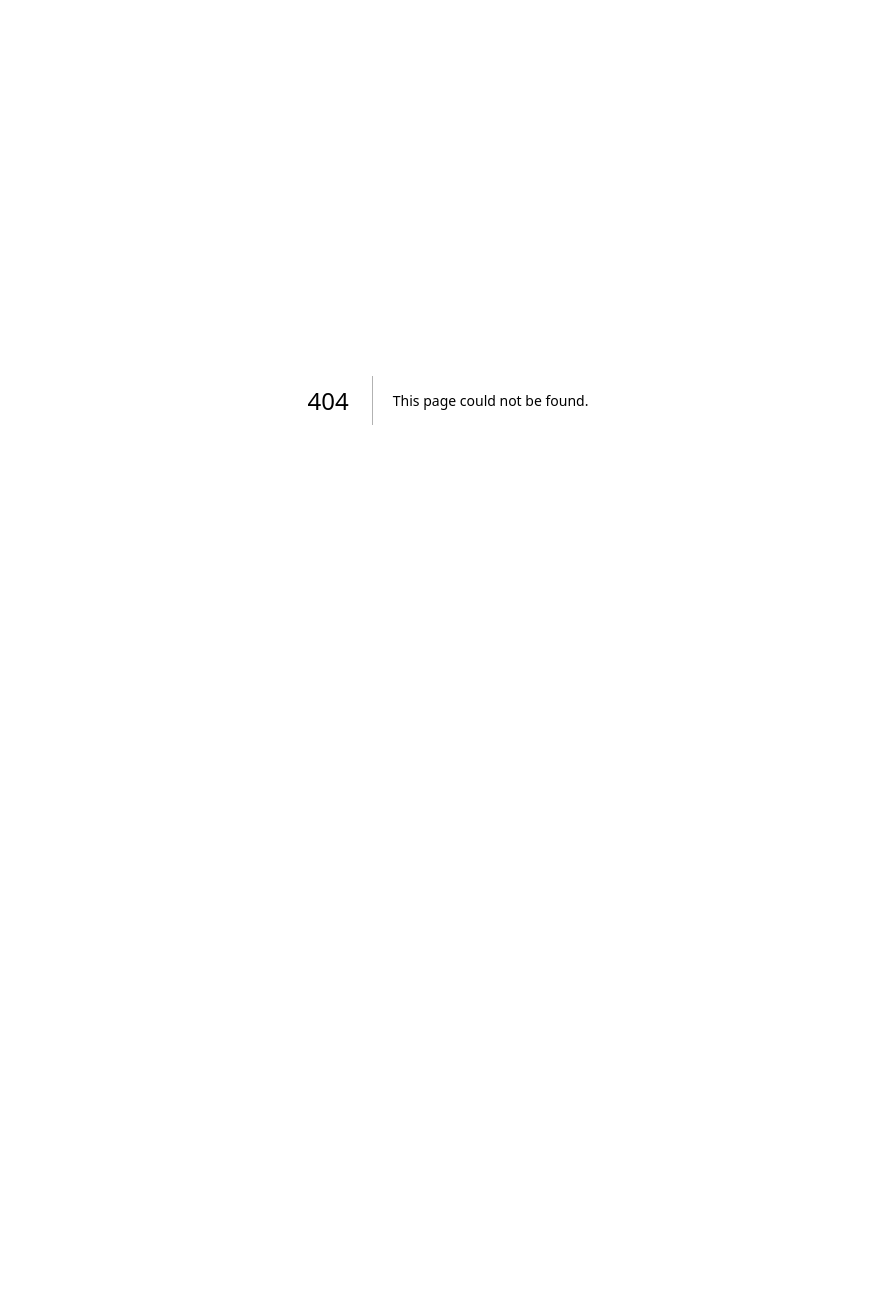
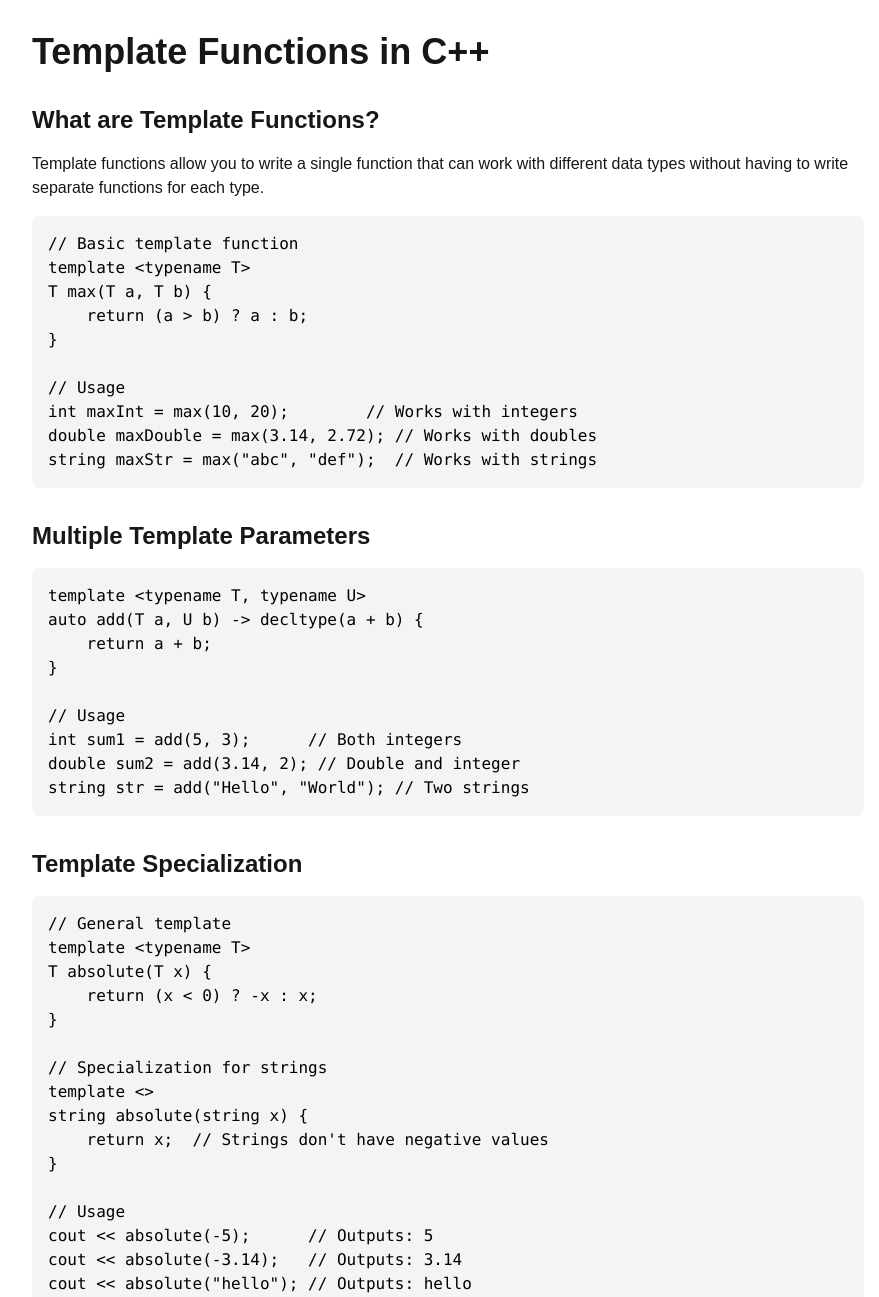
Before and after one commit to Evandabest/learnDS, a Next.js app: page /template in a window 1280 px wide. Before the commit this address had no page. Shown: the top 1297 px of the page, without its empty margins (192-1071 px from the left). Before the commit the page ends 800 px from the top, so only its background shows below. Built offline with nearby package versions, Linux system fonts and the light colour scheme.

Commit message:
feat: add page about template functions

```diff
--- /dev/null
+++ b/app/template/page.tsx
@@ -0,0 +1,109 @@
+'use client';
+
+export default function TemplatePage() {
+  return (
+    <div className="max-w-4xl mx-auto p-8">
+      <h1 className="text-4xl font-bold mb-8">Template Functions in C++</h1>
+
+      <section className="mb-8">
+        <h2 className="text-2xl font-semibold mb-4">What are Template Functions?</h2>
+        <p className="mb-4">
+          Template functions allow you to write a single function that can work with different
+          data types without having to write separate functions for each type.
+        </p>
+        <pre className="bg-gray-100 p-4 rounded-lg mb-4">
+          <code className="text-black">{`// Basic template function
+template <typename T>
+T max(T a, T b) {
+    return (a > b) ? a : b;
+}
+
+// Usage
+int maxInt = max(10, 20);        // Works with integers
+double maxDouble = max(3.14, 2.72); // Works with doubles
+string maxStr = max("abc", "def");  // Works with strings`}</code>
+        </pre>
+      </section>
+
+      <section className="mb-8">
+        <h2 className="text-2xl font-semibold mb-4">Multiple Template Parameters</h2>
+        <pre className="bg-gray-100 p-4 rounded-lg mb-4">
+          <code className="text-black">{`template <typename T, typename U>
+auto add(T a, U b) -> decltype(a + b) {
+    return a + b;
+}
+
+// Usage
+int sum1 = add(5, 3);      // Both integers
+double sum2 = add(3.14, 2); // Double and integer
+string str = add("Hello", "World"); // Two strings`}</code>
+        </pre>
+      </section>
+
+      <section className="mb-8">
+        <h2 className="text-2xl font-semibold mb-4">Template Specialization</h2>
+        <pre className="bg-gray-100 p-4 rounded-lg mb-4">
+          <code className="text-black">{`// General template
+template <typename T>
+T absolute(T x) {
+    return (x < 0) ? -x : x;
+}
+
+// Specialization for strings
+template <>
+string absolute(string x) {
+    return x;  // Strings don't have negative values
+}
+
+// Usage
+cout << absolute(-5);      // Outputs: 5
+cout << absolute(-3.14);   // Outputs: 3.14
+cout << absolute("hello"); // Outputs: hello`}</code>
+        </pre>
+      </section>
+
+      <section className="mb-8">
+        <h2 className="text-2xl font-semibold mb-4">Common Use Cases</h2>
+        <div className="space-y-4">
+          <div className="border p-4 rounded-lg">
+            <h3 className="text-xl font-semibold mb-2">Array Operations</h3>
+            <pre className="bg-gray-100 p-4 rounded-lg">
+              <code className="text-black">{`template <typename T>
+T sum(T arr[], int size) {
+    T result = T();  // Initialize to default value
+    for(int i = 0; i < size; i++) {
+        result += arr[i];
+    }
+    return result;
+}`}</code>
+            </pre>
+          </div>
+
+          <div className="border p-4 rounded-lg">
+            <h3 className="text-xl font-semibold mb-2">Container Operations</h3>
+            <pre className="bg-gray-100 p-4 rounded-lg">
+              <code className="text-black">{`template <typename Container>
+void printContainer(const Container& c) {
+    for(const auto& element : c) {
+        cout << element << " ";
+    }
+    cout << endl;
+}`}</code>
+            </pre>
+          </div>
+        </div>
+      </section>
+
+      <section className="mb-8">
+        <h2 className="text-2xl font-semibold mb-4">Best Practices</h2>
+        <ul className="list-disc pl-5 space-y-2">
+          <li>Use meaningful template parameter names (T, U, Container)</li>
+          <li>Consider constraints on template parameters</li>
+          <li>Provide clear documentation about required operations</li>
+          <li>Test with different data types</li>
+          <li>Be mindful of compiler error messages</li>
+        </ul>
+      </section>
+    </div>
+  );
+}
```
